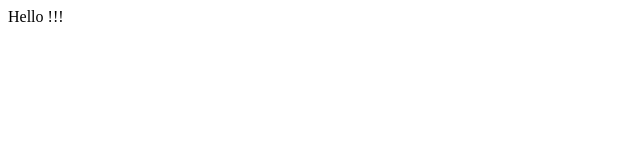
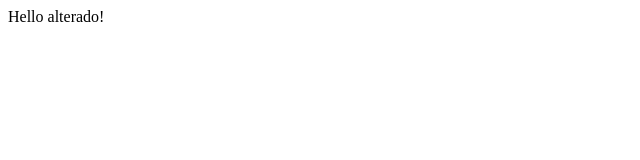
Before and after one commit to iwaisam/curso-git, a plain HTML site: page index.html in a window 1280 px wide. Shown: the full height of the page, 0-640 px from the left. Drawn offline with Linux system fonts and the light colour scheme.

Commit message:
Texto alterado

```diff
--- a/index.html
+++ b/index.html
@@ -1,5 +1,5 @@
 <html>
 	<body>
-		Hello !!!
+		Hello alterado!
 	</body>
 </html>
```
